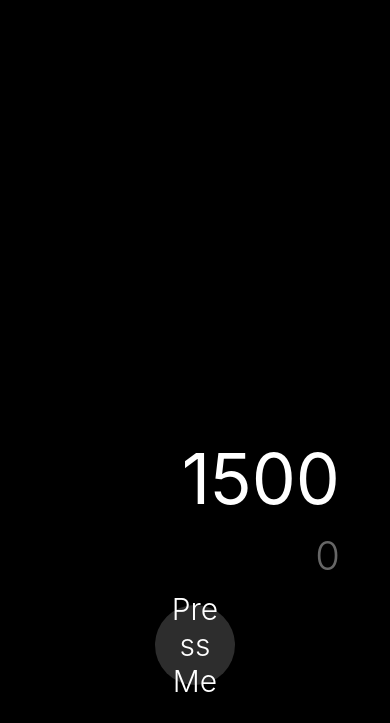
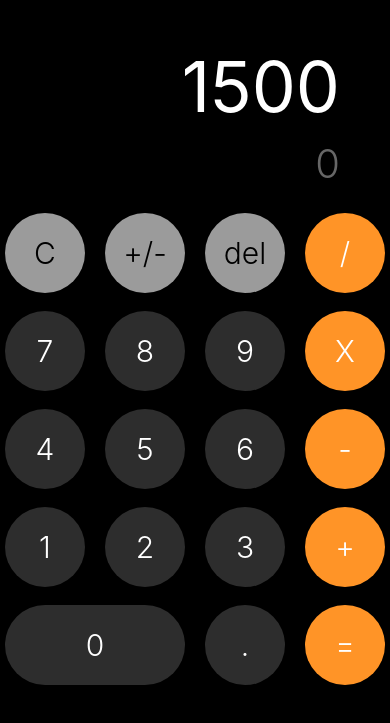
Before and after one commit to LucasMJuarez/calculator-native, a React Native app: screen / in a window 390 px wide. Shown: the part 121-844 px from the top of the page. Built offline with nearby package versions, Linux system fonts and the light colour scheme.

Commit message:
complete design calculator

```diff
--- /dev/null
+++ b/src/presentation/components/CalculatorButton.tsx
@@ -0,0 +1,32 @@
+import React from 'react'
+import { Pressable, Text } from 'react-native'
+import { colors, styles } from '../../config/theme/app-theme'
+
+
+
+interface Props {
+    label:string;
+    color?: string;
+    doubleSize?: boolean;
+    blackText?: boolean;
+}
+
+const CalculatorButton = ({label, color = colors.darkGray, doubleSize = false, blackText = false}: Props) => {
+  return (
+         <Pressable style={({pressed}) => ({
+            ...styles.button,
+            backgroundColor: color,
+            opacity:(pressed) ? 0.8 : 1,
+            width: doubleSize ? 180 : 80
+         }) }>
+           <Text style={{
+            ...styles.buttonText,
+            color: blackText ? 'black' : 'white'
+           }}>
+             {label}
+           </Text>
+         </Pressable>
+  )
+}
+
+export default CalculatorButton
--- a/src/presentation/screens/CalculatorScreen.tsx
+++ b/src/presentation/screens/CalculatorScreen.tsx
@@ -1,6 +1,7 @@
 import React from 'react';
 import { Pressable, Text, View } from 'react-native';
-import { styles } from '../../config/theme/app-theme';
+import { colors, styles } from '../../config/theme/app-theme';
+import CalculatorButton from '../components/CalculatorButton';
 
 const CalculatorScreen = () => {
   return (
@@ -10,10 +11,40 @@ const CalculatorScreen = () => {
         <Text style={styles.subResult}>0</Text>
       </View>
       <View style={styles.row}>
-        <Pressable style={styles.button}>
-          <Text style={styles.buttonText}>Press Me</Text>
-        </Pressable>
 
+        <CalculatorButton label='C' color={colors.lightGray} blackText />
+        <CalculatorButton label='+/-' color={colors.lightGray} blackText />
+        <CalculatorButton label='del'  color={colors.lightGray} blackText />
+        <CalculatorButton label='/' color={colors.orange} />
+
+      </View>
+            <View style={styles.row}>
+
+        <CalculatorButton label='7' color={colors.darkGray} />
+        <CalculatorButton label='8' color={colors.darkGray} />
+        <CalculatorButton label='9'  color={colors.darkGray} />
+        <CalculatorButton label='X' color={colors.orange} />
+
+      </View>
+
+      <View style={styles.row}>
+        <CalculatorButton label='4' color={colors.darkGray} />
+        <CalculatorButton label='5' color={colors.darkGray} />
+        <CalculatorButton label='6' color={colors.darkGray} />
+        <CalculatorButton label='-' color={colors.orange} />
+      </View>
+
+      <View style={styles.row}>
+        <CalculatorButton label='1' color={colors.darkGray} />
+        <CalculatorButton label='2' color={colors.darkGray} />
+        <CalculatorButton label='3' color={colors.darkGray} />
+        <CalculatorButton label='+' color={colors.orange} />
+      </View>
+
+      <View style={styles.row}>
+        <CalculatorButton label='0' color={colors.darkGray} doubleSize />
+        <CalculatorButton label='.' color={colors.darkGray} />
+        <CalculatorButton label='=' color={colors.orange} />
       </View>
     </View>
   );
```
